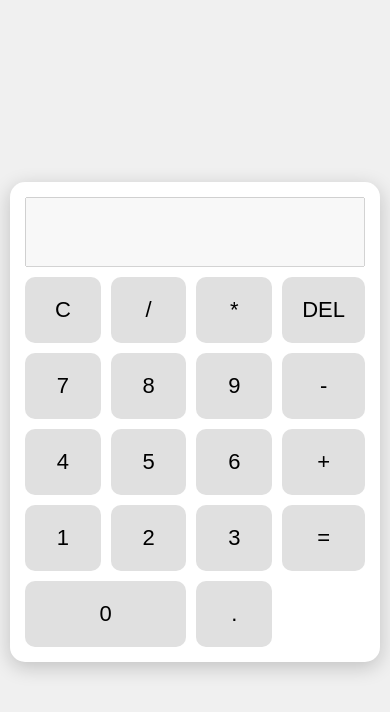
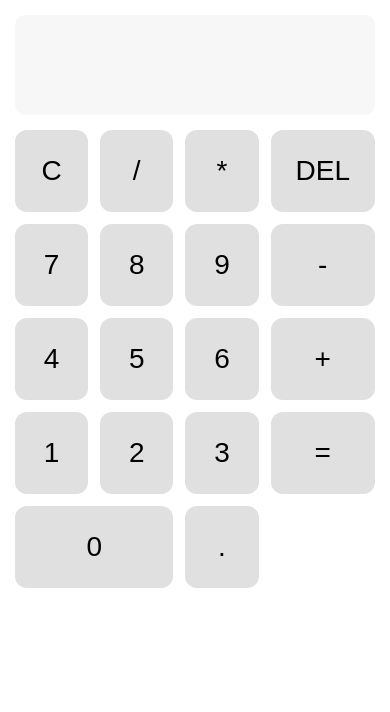
Before and after one commit to gorkhachaturyan788-svg/Calculator, a plain HTML site: page index.html in a window 390 px wide. Drawn offline with Linux system fonts and the light colour scheme.

Commit message:
Update style.css

```diff
--- a/style.css
+++ b/style.css
@@ -8,61 +8,74 @@ body {
   background: #f0f0f0;
 }
 
+/* 📱 Calculator container */
 .calculator {
-  width: 100%;
-  max-width: 350px;
+  width: 95%;
+  max-width: 420px;
   background: white;
-  padding: 15px;
-  border-radius: 15px;
-  box-shadow: 0 5px 20px rgba(0,0,0,0.2);
+  padding: 20px;
+  border-radius: 20px;
+  box-shadow: 0 8px 25px rgba(0,0,0,0.2);
 }
 
+/* 📟 Display */
 #display {
   width: 100%;
-  height: 60px;
-  font-size: 28px;
+  height: 80px;
+  font-size: 36px;
   text-align: right;
-  margin-bottom: 10px;
-  padding: 10px;
+  padding: 15px;
   box-sizing: border-box;
+  border: none;
+  outline: none;
+  background: #f7f7f7;
+  border-radius: 10px;
+  margin-bottom: 15px;
 }
 
+/* 🔘 Buttons grid */
 .buttons {
   display: grid;
   grid-template-columns: repeat(4, 1fr);
-  gap: 10px;
+  gap: 12px;
 }
 
+/* 🔘 Buttons */
 button {
-  padding: 18px;
-  font-size: 20px;
+  padding: 22px;
+  font-size: 24px;
   border: none;
-  border-radius: 10px;
+  border-radius: 12px;
   background: #e0e0e0;
   cursor: pointer;
+  transition: 0.2s;
 }
 
 button:hover {
-  background: #ccc;
+  background: #cfcfcf;
 }
 
+/* 0 button bigger */
 .zero {
   grid-column: span 2;
 }
 
+/* 📱 MOBILE FIX */
 @media (max-width: 500px) {
   .calculator {
-    max-width: 100%;
-    margin: 10px;
+    width: 100%;
+    height: 100vh;
+    border-radius: 0;
+    padding: 15px;
+  }
+
+  #display {
+    height: 100px;
+    font-size: 44px;
   }
 
   button {
-    padding: 20px;
-    font-size: 22px;
-  }
-
-  #display {
-    font-size: 32px;
-    height: 70px;
+    padding: 25px;
+    font-size: 28px;
   }
 }
```
